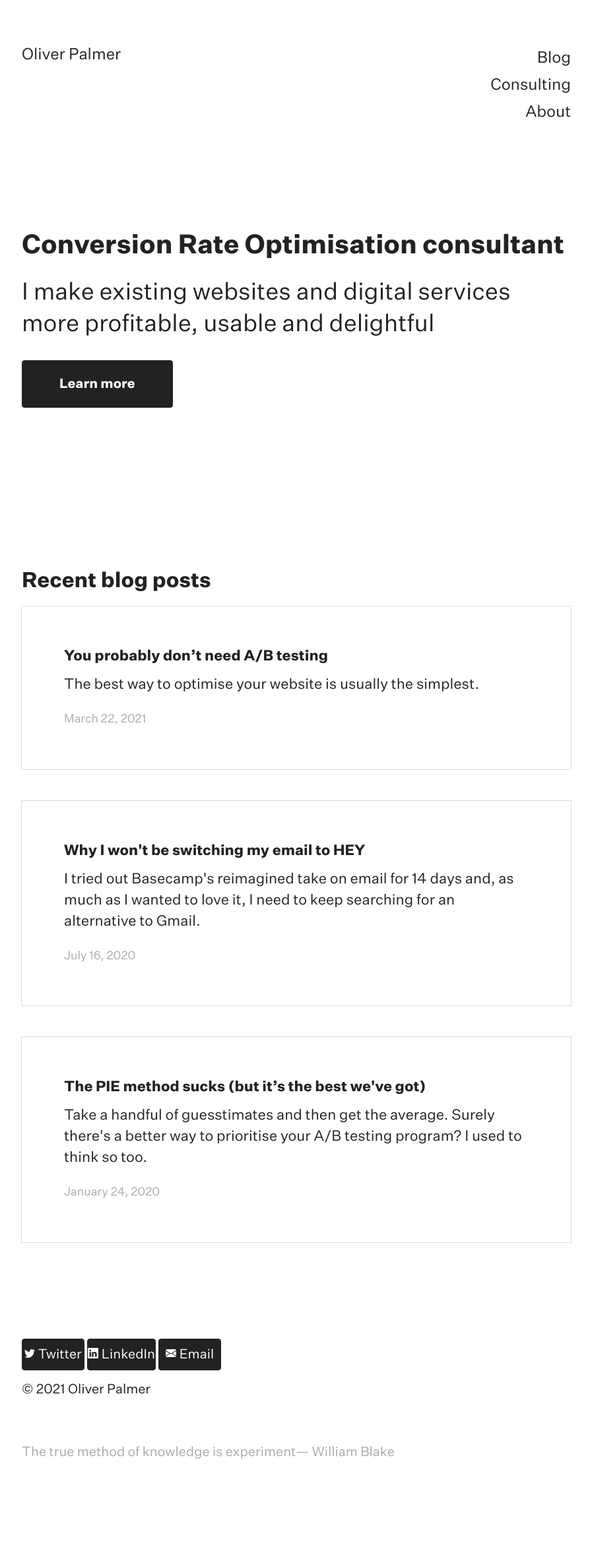
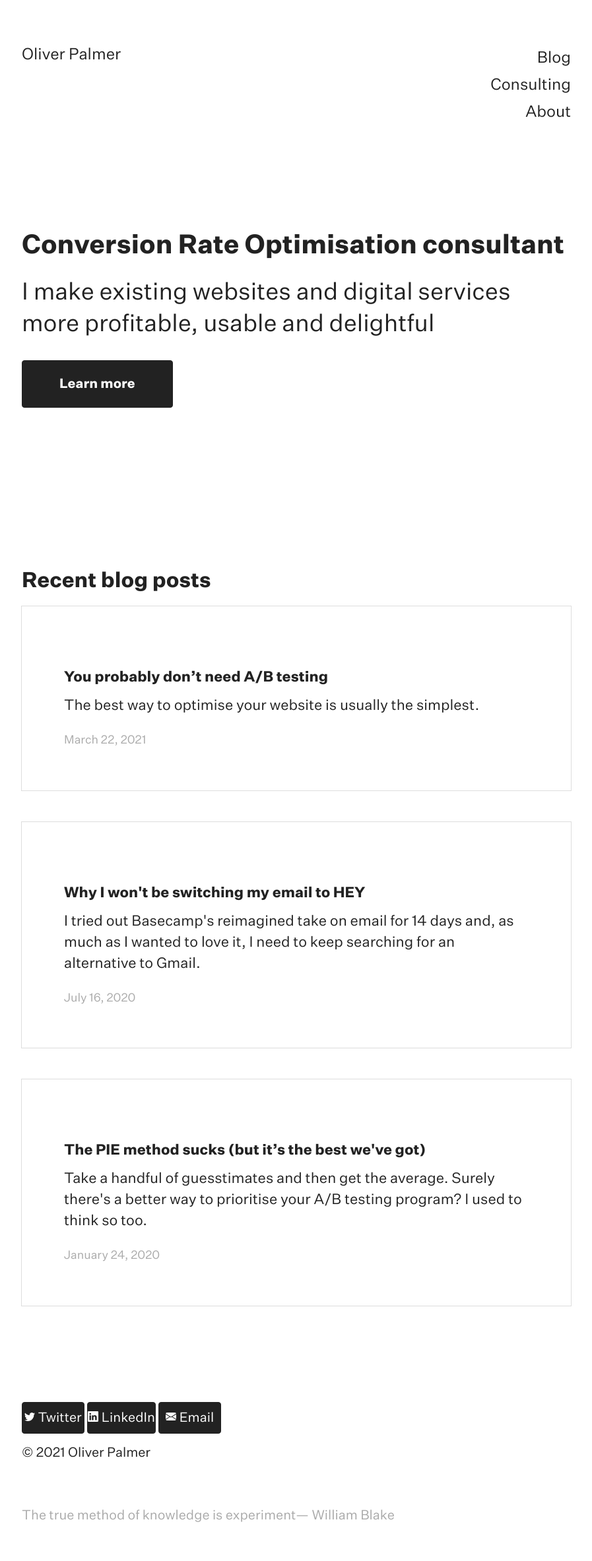
Before and after one commit to olleepalmer/olleepalmer.github.io, a Jekyll site: the page built from index.md, in a window 1280 px wide. Shown: the whole page at 66% size, without its empty margins (191-1088 px from the left). Built offline with Jekyll 4.4.1, drawn with Linux system fonts in a browser that asks for light colours; comment, search, counter and statistics services are not loaded; before the commit the page ends 2270 px from its top, so only the background shows below that.

Commit message:
Fixed H3 spacing

```diff
--- a/css/new-css.css
+++ b/css/new-css.css
@@ -8,6 +8,10 @@ border-radius: 3px;
 font-size: 85%;
 padding: 0.2em 0.4em;
 margin: 1px;
+}
+h3 {
+  margin-bottom: 8px !important;
+  margin-top: 32px !important;
 }
 
 .btn
```
